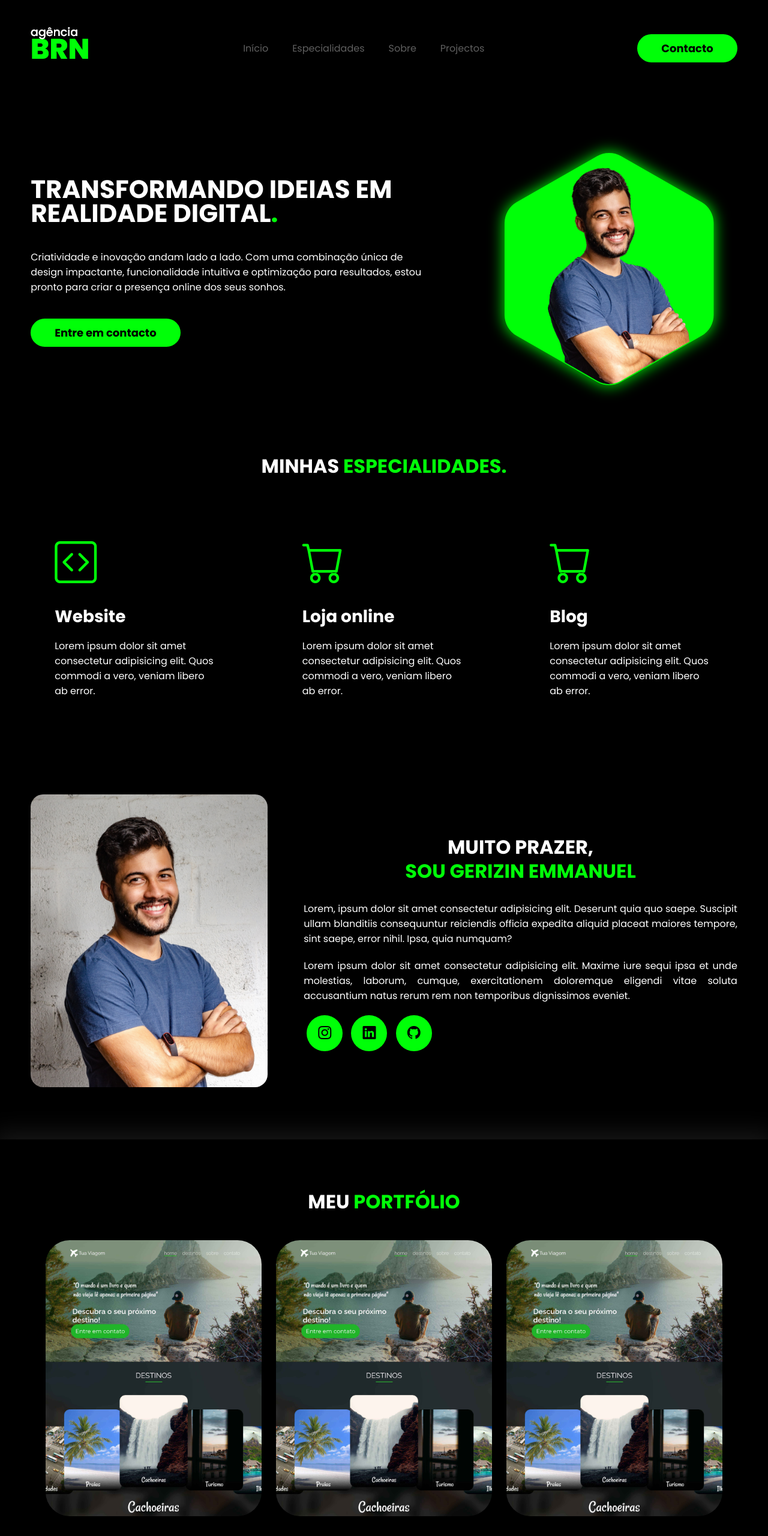
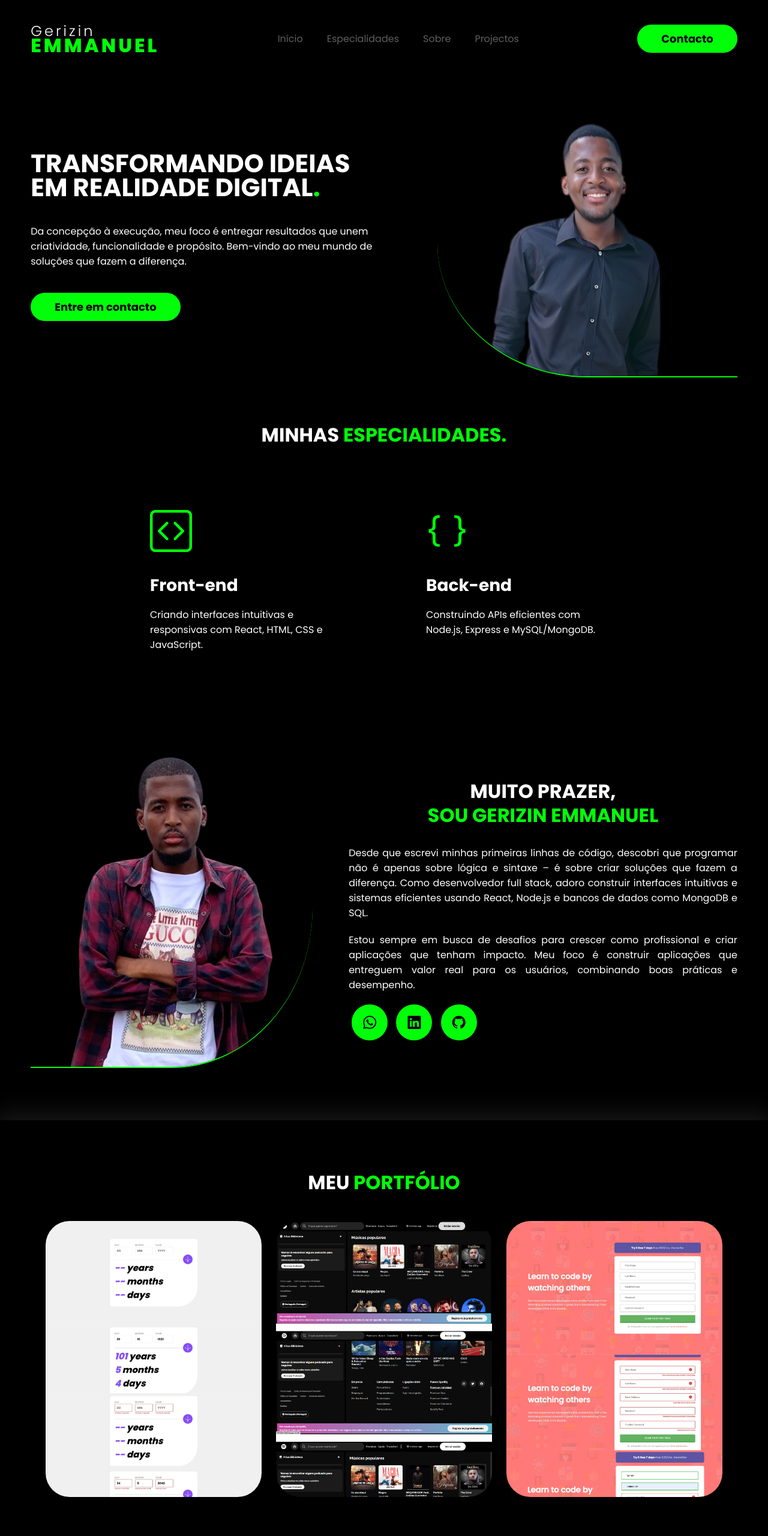
Before and after one commit to gerizinemmanuel/portfolio-gerizin, a plain HTML site: page index.html in a window 1280 px wide. Shown: the top 2560 px of the page at 60% size. Drawn offline with nearby package versions, Linux system fonts and the light colour scheme.

Commit message:
customize

```diff
--- a/css/styles.css
+++ b/css/styles.css
@@ -77,6 +77,24 @@ h2.title span{
 header{
     padding: 40px 4%;
 
+}
+
+header .box-logo a h2:hover{
+    transform: scale(1.05);
+}
+header .box-logo a h2, footer .box-logo-footer h2{
+    font-size: 1.5rem;
+    font-weight: 300;
+    line-height: 1.5rem;
+    letter-spacing: 4px;
+    color: #fff;
+    transition: .2s;
+}
+header .box-logo a h2 span, footer .box-logo-footer h2 span{
+    display: block;
+    font-size: 2rem;
+    font-weight: 800;
+    color: #00ff08;
 }
 header > .interface{
     display: flex;
@@ -189,8 +207,11 @@ section.top-of-site .box-text-top-of-site p{
 }
 
 section.top-of-site .box-img-top-of-site img{
+    max-width: 500px;
     position: relative;
     animation: float 2s ease-in-out infinite alternate;
+    border-bottom-left-radius: 50%;
+    border-bottom: 2px solid #00ff08;
 }
 
 @keyframes float{
@@ -213,10 +234,12 @@ section.especialidades{
 }
 section.especialidades .flex{
     gap: 60px;
+    justify-content: center;
 }
 .especialidades .box-especialidade{
     padding: 40px;
     margin-top: 45px;
+    max-width: 400px;
     /* border: 2px solid #fff; */
     border-radius: 20px;
     transition: .2s;
@@ -261,7 +284,10 @@ section.sobre .flex{
     margin: 20px 0;
     text-align: justify;
 }
-
+.sobre img{
+    border-bottom: 2px solid #00ff08;
+    border-bottom-right-radius: 50%;
+}
 
 /*
 ============================
@@ -308,6 +334,10 @@ section.portfolio h2{
     font-weight: 600;
     opacity: 0;
     transition: .5s;
+}
+.overlay p{
+    padding: 10%;
+    text-align: center;
 }
 .overlay:hover{
     opacity: 1;
--- a/index.html
+++ b/index.html
@@ -13,9 +13,7 @@
     <header>
         <div class="interface">
             <div class="box-logo">
-                <a href="#">
-                    <img src="img/logo.png" alt="Logo">
-                </a>
+                <a href=""><h2>Gerizin <span>EMMANUEL</span></h2></a>
             </div><!-- box-logo -->
 
             <nav class="menu-desktop">
@@ -63,16 +61,16 @@
                 <div class="flex">
                     <div class="box-text-top-of-site">
                         <h1>TRANSFORMANDO IDEIAS EM REALIDADE DIGITAL<span>.</span></h1>
-                        <p>Criatividade e inovação andam lado a lado. Com uma combinação única de design impactante, funcionalidade intuitiva e optimização para resultados, estou pronto para criar a presença online dos seus sonhos.</p>
+                        <p>Da concepção à execução, meu foco é entregar resultados que unem criatividade, funcionalidade e propósito. Bem-vindo ao meu mundo de soluções que fazem a diferença.</p>
                         <div class="box-contact-btn">
-                            <a href="#">
+                            <a href="mailto:emmanuel.gerizin@gmail.com">
                                 <button>Entre em contacto</button>
                             </a>
                         </div><!--box-contact-btn-->
 
                     </div>
                     <div class="box-img-top-of-site">
-                        <img src="img/pessoa.png" alt="">
+                        <img src="img/img-gerizin.png" alt="">
                     </div><!--box-img-top-of-site-->
                 </div><!--flex-->
             </div><!--interface-->
@@ -84,19 +82,19 @@
                 <div class="flex">
                     <div class="box-especialidade">
                         <i class="bi bi-code-square"></i>
-                        <h3>Website </h3>
-                        <p>Lorem ipsum dolor sit amet consectetur adipisicing elit. Quos commodi a vero, veniam libero ab error.</p>
+                        <h3>Front-end</h3>
+                        <p>Criando interfaces intuitivas e responsivas com React, HTML, CSS e JavaScript.</p>
                     </div><!--box-especialidade-->
                     <div class="box-especialidade">
-                        <i class="bi bi-cart"></i>
-                        <h3>Loja online </h3>
-                        <p>Lorem ipsum dolor sit amet consectetur adipisicing elit. Quos commodi a vero, veniam libero ab error.</p>
+                        <i class="bi bi-braces"></i>
+                        <h3>Back-end</h3>
+                        <p>Construindo APIs eficientes com Node.js, Express e MySQL/MongoDB.</p>
                     </div><!--box-especialidade-->
-                    <div class="box-especialidade">
+                    <!-- <div class="box-especialidade">
                         <i class="bi bi-cart"></i>
                         <h3>Blog </h3>
                         <p>Lorem ipsum dolor sit amet consectetur adipisicing elit. Quos commodi a vero, veniam libero ab error.</p>
-                    </div><!--box-especialidade-->
+                    </div>box-especialidade -->
                 </div>
             </div><!--interface-->
         </section><!--especialidades-->
@@ -106,16 +104,17 @@
                 <div class="flex">
 
                     <div class="box-img-sobre">
-                        <img src="img/foto.png" alt="">
+                        <img src="img/img-gerizin-2.png" alt="">
                     </div>
                     <div class="box-text-sobre">
                         <h2 class="title">MUITO PRAZER, <span>SOU GERIZIN EMMANUEL</span></h2>
-                        <p>Lorem, ipsum dolor sit amet consectetur adipisicing elit. Deserunt quia quo saepe. Suscipit ullam blanditiis consequuntur reiciendis officia expedita aliquid placeat maiores tempore, sint saepe, error nihil. Ipsa, quia numquam?</p>
-                        <p>Lorem ipsum dolor sit amet consectetur adipisicing elit. Maxime iure sequi ipsa et unde molestias, laborum, cumque, exercitationem doloremque eligendi vitae soluta accusantium natus rerum rem non temporibus dignissimos eveniet.</p>
+                        <p>Desde que escrevi minhas primeiras linhas de código, descobri que programar não é apenas sobre lógica e sintaxe – é sobre criar soluções que fazem a diferença. Como desenvolvedor full stack, adoro construir interfaces intuitivas e sistemas eficientes usando React, Node.js e bancos de dados como MongoDB e SQL.
+                        </p>
+                        <p>Estou sempre em busca de desafios para crescer como profissional e criar aplicações que tenham impacto. Meu foco é construir aplicações que entreguem valor real para os usuários, combinando boas práticas e desempenho.</p>
                         <div class="box-social-btn">
-                            <a href="#"><button><i class="bi bi-instagram"></i></button></a>
-                            <a href="#"><button><i class="bi bi-linkedin"></i></button></a>
-                            <a href="#"><button><i class="bi bi-github"></i></button></a>
+                            <a href="https://wa.me/258873577299" target="_blank"><button><i class="bi bi-whatsapp"></i></i></button></a>
+                            <a href="https://www.linkedin.com/in/gerizin-emanuel/" target="_blank"><button><i class="bi bi-linkedin"></i></button></a>
+                            <a href="https://www.github.com/gerizinemmanuel" target="_blank"><button><i class="bi bi-github"></i></button></a>
                         </div><!--box-social-btn-->
                     </div><!--box-text-sobre-->
 
@@ -129,14 +128,14 @@
             <div class="interface">
                 <h2 class="title">MEU <span>PORTFÓLIO</span></h2>
                 <div class="flex">
-                    <div class="img-port" style="background-image: url('img/imagem.jpg');">
-                        <div class="overlay">Projecto 1</div>
+                    <div class="img-port" style="background-image: url('img/age-calc.png');">
+                        <div class="overlay"><p>Calculadora de tempo (anos, meses e dias)</p></div>
                     </div>
-                    <div class="img-port" style="background-image: url('img/imagem.jpg');">
-                        <div class="overlay">Projecto 2</div>
+                    <div class="img-port" style="background-image: url('img/clone-spotify.png');">
+                        <div class="overlay"><p>Clone do Spotify</p></div>
                     </div>
-                    <div class="img-port" style="background-image: url('img/imagem.jpg');">
-                        <div class="overlay">Projecto 3</div>
+                    <div class="img-port" style="background-image: url('img/sign-up-form.png');">
+                        <div class="overlay"><p>Formulário de registo</p></div>
                     </div>
                 </div><!--flex-->
             </div><!--interface-->
@@ -146,10 +145,10 @@
             <div class="interface">
                 <h2 class="title">FALE <span>COMIGO</span></h2>
                 <form action="#">
-                    <input type="text" placeholder="Seu nome completo:">
-                    <input type="text" placeholder="Seu e-mail:">
-                    <input type="text" placeholder="Seu celular:">
-                    <textarea name="" id="" placeholder="Sua mensagem"></textarea>
+                    <input type="text" placeholder="Nome completo:">
+                    <input type="text" placeholder="E-mail:">
+                    <input type="text" placeholder="Celular:">
+                    <textarea name="" id="" placeholder="Mensagem"></textarea>
                     <div class="box-btn-submit">
                         <button type="submit">ENVIAR</button>
                     </div>
@@ -163,12 +162,12 @@
             <div class="line-footer">
                 <div class="flex">
                     <div class="box-logo-footer">
-                        <img src="img/logo.png" alt="Logotipo">
+                        <h2>Gerizin <span>EMMANUEL</span></h2>
                     </div>
                     <div class="box-social-btn">
-                        <a href="#"><button><i class="bi bi-instagram"></i></button></a>
-                        <a href="#"><button><i class="bi bi-linkedin"></i></button></a>
-                        <a href="#"><button><i class="bi bi-github"></i></button></a>
+                        <a href="https://wa.me/258873577299" target="_blank"><button><i class="bi bi-whatsapp"></i></i></button></a>
+                        <a href="https://www.linkedin.com/in/gerizin-emanuel/" target="_blank"><button><i class="bi bi-linkedin"></i></button></a>
+                        <a href="https://www.github.com/gerizinemmanuel" target="_blank"><button><i class="bi bi-github"></i></button></a>
                     </div><!--box-social-btn-->
                 </div><!--flex-->
                 <p><i class="bi bi-envelope-fill"></i><a href="mailto:emmanuel.gerizin@gmail.com">emmanuel.gerizin@gmail.com</a></p>
```
Also changed, not shown: img/age-calc.png (added), img/clone-spotify.png (added), img/img-gerizin-2.png (added), img/img-gerizin.png (added), img/sign-up-form.png (added), sign-up-form.png (added), 1 other file.
